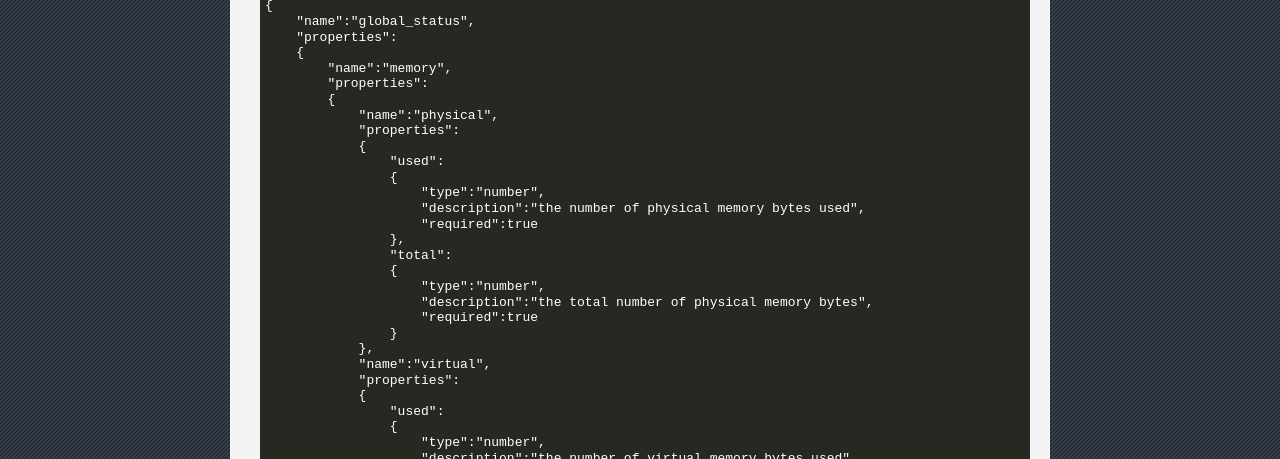
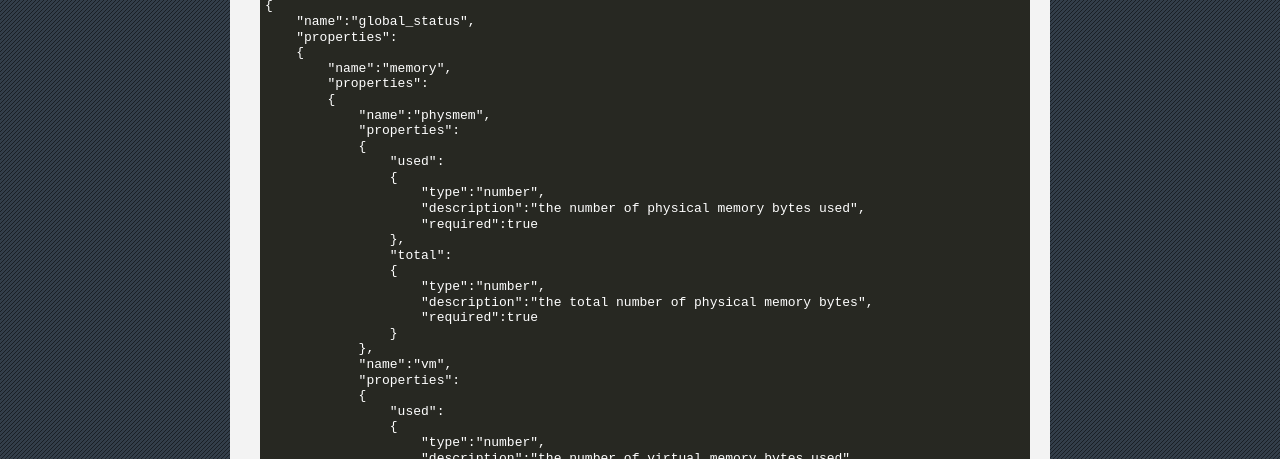
Before and after one commit to iltommi/qdb-documentation, a Sphinx documentation site: the page built from source/reference/qdb_httpd.rst, in a window 1280 px wide and 1400 px high, scrolled down 3944 px. Shown: the part 262-721 px from the top of the window. Built offline with Sphinx 7.4.7, drawn with Linux system fonts in a browser that asks for light colours; some of the changed text lies outside the part shown.

Commit message:
Update qdb doc

```diff
--- a/source/reference/qdb_httpd.rst
+++ b/source/reference/qdb_httpd.rst
@@ -229,7 +229,7 @@ URL reference
                 "name":"memory",
                 "properties":
                 {
-                    "name":"physical",
+                    "name":"physmem",
                     "properties":
                     {
                         "used":
@@ -245,7 +245,7 @@ URL reference
                             "required":true
                         }
                     },
-                    "name":"virtual",
+                    "name":"vm",
                     "properties":
                     {
                         "used":
```
